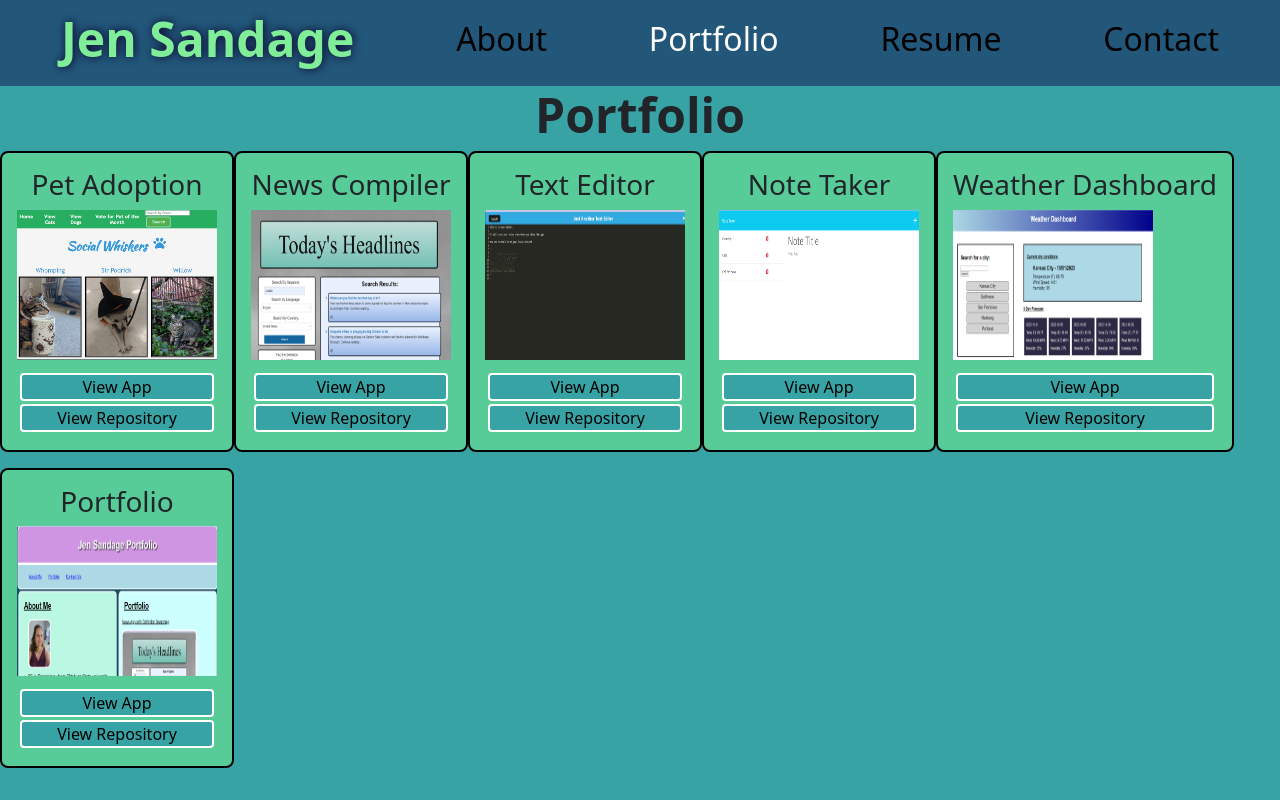
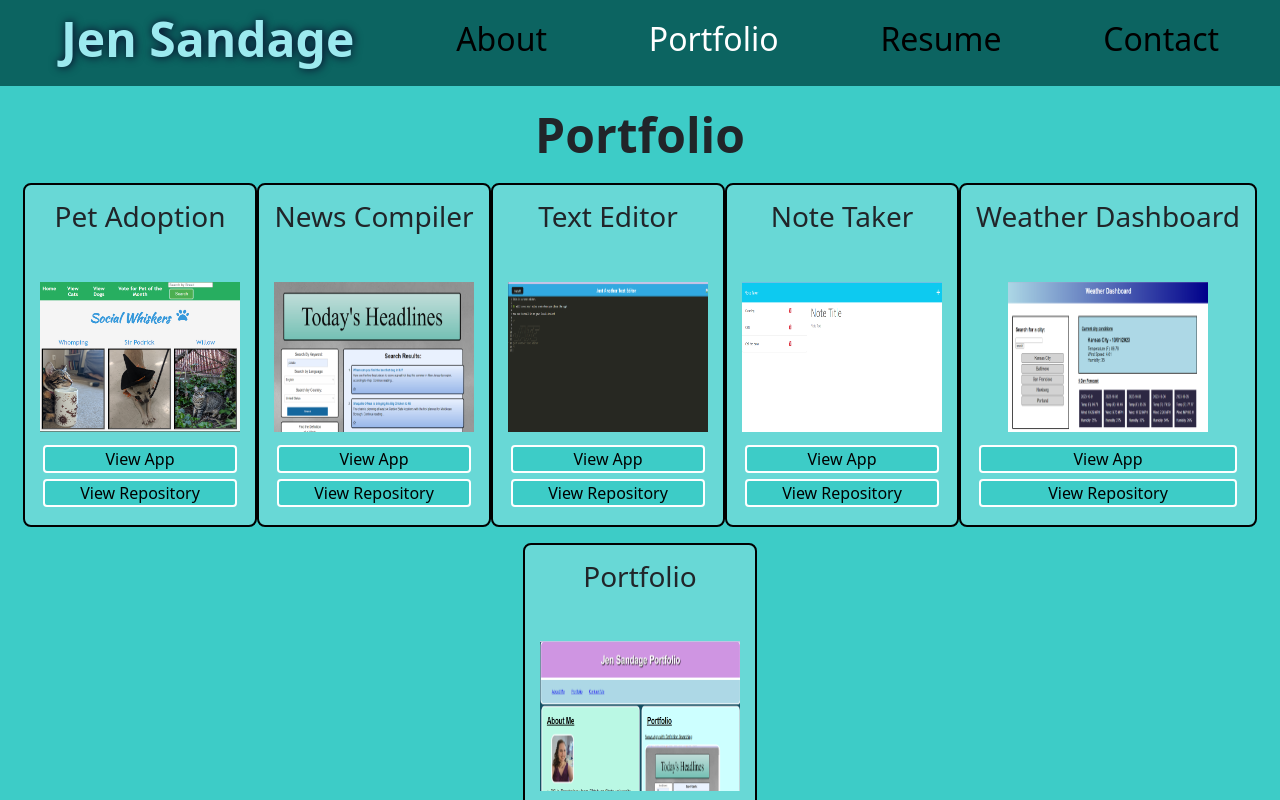
Before and after one commit to jensandage1/React-Portfolio, a React (Create React App) app in the folder portfolio/: page /portfolio in a window 1280 px wide. Shown: the top 800 px of the page. Built offline with nearby package versions, Linux system fonts and the light colour scheme.

Commit message:
changed color pallet so there wasn't a bright green

```diff
--- a/portfolio/src/components/AboutMe.js
+++ b/portfolio/src/components/AboutMe.js
@@ -7,10 +7,8 @@ export default function AboutMe(){
     return (
         <div className="about">
             <h1 id="about-me-title"> About Me </h1>
-            <img src={profilePicture} alt="Jen Sandage"/>
-            <p>I am an aspiring developer with a background in education and psychology. I spent the last several years working in schools. I developed art projects from the ground up, and managed their production through my students. I am looking for new career that will allow me to use my creativity and management skills as well as my new developer skills.</p>
+            <img id="profile-pic" src={profilePicture} alt="Jen Sandage"/>
+            <p id="bio">I am an aspiring developer with a background in education and psychology. I spent the last several years working in schools. I developed art projects from the ground up, and managed their production through my students. I am looking for new career that will allow me to use my creativity and management skills as well as my new developer skills.</p>
         </div>
     );
 }
-
-//css for formatting
--- a/portfolio/src/components/Portfolio.js
+++ b/portfolio/src/components/Portfolio.js
@@ -14,37 +14,37 @@ export default function Portfolio(){
            <div className="flex-container">
             <figure>
                 <h3 className="app-title">Pet Adoption</h3>
-                <img src={socialWhiskers} alt="screenshot of Social Whiskers App"/>
+                <img className="portfolio-img"src={socialWhiskers} alt="screenshot of Social Whiskers App"/>
                 <figcaption><a className="links"href="https://social-whiskers-ad907fdaaf47.herokuapp.com/">View App</a></figcaption>
                 <figcaption><a className="links"href="https://github.com/edwinalban/Social-Whiskers-Pet-Adoption">View Repository</a></figcaption>
             </figure>
             <figure>
                 <h3 className="app-title">News Compiler</h3>
-                <img src={newsCompiler} alt="screenshot of News Compiler App"/>
+                <img className="portfolio-img"src={newsCompiler} alt="screenshot of News Compiler App"/>
                 <figcaption><a className="links"href="https://jensandage1.github.io/News-API-app-with-Definition-Searching/">View App</a></figcaption>
                 <figcaption><a className="links"href="https://github.com/jensandage1/News-API-app-with-Definition-Searching">View Repository</a></figcaption>
             </figure>
             <figure>
                 <h3 className="app-title">Text Editor</h3>
-                <img src={textEditor} alt="screenshot of text editor App"/>
+                <img className="portfolio-img"src={textEditor} alt="screenshot of text editor App"/>
                 <figcaption><a className="links"href="https://jate-text-editor-mod-19-41afa2aa7929.herokuapp.com/">View App</a></figcaption>
                 <figcaption><a className="links"href="https://github.com/jensandage1/Progressive-Web-App-Text-Editor">View Repository</a></figcaption>
             </figure>
             <figure>
                 <h3 className="app-title">Note Taker</h3>
-                <img src={noteTaker} alt="screenshot of note taker App"/>
+                <img className="portfolio-img"src={noteTaker} alt="screenshot of note taker App"/>
                 <figcaption><a className="links"href="https://module-11-note-taker-challenge-7c52ae029d38.herokuapp.com/">View App</a></figcaption>
                 <figcaption><a className="links"href="https://github.com/jensandage1/Module-11-Challenge-Note-Taker">View Repository</a></figcaption>
             </figure>
             <figure>
                 <h3 className="app-title">Weather Dashboard</h3>
-                <img src={weatherApp} alt="screenshot of weather app"/>
+                <img className="portfolio-img"src={weatherApp} alt="screenshot of weather app"/>
                 <figcaption><a className="links"href="https://jensandage1.github.io/module-6-challenge-weather-dashboard/">View App</a></figcaption>
                 <figcaption><a className="links"href="https://github.com/jensandage1/module-6-challenge-weather-dashboard">View Repository</a></figcaption>
             </figure>
             <figure>
                 <h3 className="app-title">Portfolio</h3>
-                <img src ={portfolio} alt="screenshot of non-React portfolio" />
+                <img className="portfolio-img"src ={portfolio} alt="screenshot of non-React portfolio" />
                 <figcaption><a className="links"href="https://jensandage1.github.io/module-2-challenge-portfolio/">View App</a></figcaption>
                 <figcaption><a className="links"href="https://github.com/jensandage1/module-2-challenge-portfolio">View Repository</a></figcaption>
             </figure>
--- a/portfolio/src/styles/AboutMe.css
+++ b/portfolio/src/styles/AboutMe.css
@@ -1,5 +1,5 @@
 * {
-    background-color: #38A3A5;
+    background-color: #3dccc7;
 }
 
 h1 {
@@ -7,22 +7,29 @@ h1 {
 }
 
 #about-me-title {
-    background-color: #38A3A5;
+    background-color: #3dccc7;
     display: flex;
     justify-content: center;
+    margin: 20px;
 }
 
 .about {
-
-    padding: 10px;
     display: flex;
-    justify-content: center;
     flex-direction: column;
     min-height: 100vh;
 }
 
 img {
+    width: 200px;
     height: auto;
-    width: 10vw;
-    min-width: 100px;
+    margin-left: auto;
+    margin-right: auto;
+    margin-top: 40px;
 }
+
+#bio {
+    display: block;
+    margin-left: 5vw;
+    margin-right: 5vw;
+    font-weight: bold;
+}
--- a/portfolio/src/styles/Contact.css
+++ b/portfolio/src/styles/Contact.css
@@ -3,7 +3,7 @@
 }
 
 #contact-title {
-    background-color: #38A3a5;
+    background-color: #3dccc7;
     display: flex;
     justify-content: center;
     margin: 20px;
@@ -16,30 +16,30 @@
     margin-left: auto;
     margin-right: auto;
     margin-top: 50px;
-    background-color: #38a3a5;
+    background-color: #3dccc7;
 }
 
 .btn {
-    background-color: #80ed99;
+    background-color: #9ceaef;
     color: black;
     margin-top: 10px;
     font-weight: bold;
 }
 
 #inputFirstName {
-    background-color: #c7f9cc;
+    background-color: #c4fff9;
 }
 
 #inputLastName {
-    background-color: #c7f9cc;
+    background-color: #c4fff9;
 }
 
 #inputEmail {
-    background-color: #c7f9cc;
+    background-color: #c4fff9;
 }
 
 #inputMessage {
-    background-color: #c7f9cc;
+    background-color: #c4fff9;
 }
 
 p {
--- a/portfolio/src/styles/Footer.css
+++ b/portfolio/src/styles/Footer.css
@@ -1,5 +1,5 @@
 .footer {
-    background-color: #80ED99;
+    background-color: #9ceaef;
     display: flex;
     justify-content: space-around;
     align-items: center;
@@ -8,12 +8,12 @@
 }
 
 .a-link {
-    background-color: #80ED99;
+    background-color: #9ceaef;
     text-decoration: none;
     font-weight: bold;
 }
 
 .contact {
-    background-color: #80ED99;
+    background-color: #9ceaef;
     font-weight: bold;
 }
--- a/portfolio/src/styles/Nav.css
+++ b/portfolio/src/styles/Nav.css
@@ -1,6 +1,6 @@
 
 .nav {
-    background-color: #22577A;
+    background-color: #0c6461;
     display: flex;
     justify-content: space-around;
     align-items: center;
@@ -9,12 +9,12 @@
 
   h1 {
     font-size: 6vh;
-    background-color: #22577A;
+    background-color: #0c6461;
   }
 
   h2{
     font-size: 4vh;
-    background-color: #22577A;
+    background-color: #0c6461;
   }
 
   @media (max-width: 495px) {
@@ -29,35 +29,35 @@
 
 .nav-about {
  color: black;
- background-color: #22577a;
+ background-color: #0c6461;
 }
 
 .nav-portfolio {
   color: black;
-  background-color: #22577a;
+  background-color: #0c6461;
 }
 
 .nav-resume {
   color: black;
-  background-color: #22577a;
+  background-color: #0c6461;
 }
 
 .nav-contact {
   color: black;
-  background-color: #22577a;
+  background-color: #0c6461;
 }
 
   .nav-active-button {
     color: white;
-    background-color: #22577a;
+    background-color: #0c6461;
   }
 
   a {
-    background-color: #22577A;
+    background-color: #0c6461;
     text-decoration: none;
   }
 
   #nav-name {
-    color: #80ed99;
+    color: #9ceaef;
     text-shadow: 1px 0 10px #0b0025;
   }
--- a/portfolio/src/styles/Portfolio.css
+++ b/portfolio/src/styles/Portfolio.css
@@ -3,27 +3,33 @@
 }
 
 .portfolio-title {
-    background-color: #38A3A5;
+    background-color: #3dccc7;
     display: flex;
     justify-content: center;
+    margin: 20px;
 }
 
 .flex-container{
     display: flex;
     flex-wrap: wrap;
+    justify-content: center;
 }
 
-img {
+.portfolio-img {
     width: 200px;
     height: 150px;
     margin-bottom: 10px;
-
+    margin-left: auto;
+    margin-right: auto;
 }
 
 @media (max-width:490px) {
     img {
         display: flex;
         flex-direction: column;
+        justify-content: center;
+        margin-left: auto;
+    margin-right: auto;
     }
 }
 
@@ -37,23 +43,26 @@ figcaption {
 }
 
 .links {
-    background-color: #38A3A5;
+    background-color: #3dccc7;
     color: black;
 }
 
 .links:hover {
-    color: #C7F9CC;
+    color: #c4fff9;
 }
 
 .app-title {
     display: flex;
     justify-content: center;
-    background-color: #57cc99;
+    background-color: #68d8d6;
 }
 
 figure {
-    background-color: #57cc99;
+    background-color: #68d8d6;
     padding: 15px;
     border: solid 2px black;
     border-radius: 8px;
+    display: flex;
+    flex-direction: column;
+    justify-content: center;
 }
--- a/portfolio/src/styles/Resume.css
+++ b/portfolio/src/styles/Resume.css
@@ -7,7 +7,7 @@
 }
 
 .resume-title {
-    background-color: #38A3a5;
+    background-color: #3dccc7;
     display: flex;
     justify-content: center;
     margin: 20px;
@@ -18,21 +18,19 @@
     flex-direction: column;
     justify-content: center;
     padding: 2rem;
-
     margin-bottom: 30px;
-
 }
 
 .proficiencies {
-    background-color: #38A3A5;
+    background-color: #3dccc7;
     text-decoration: underline;
-    font-size: 2.5vw;
+    font-size: 25px;
 }
 
 li {
     padding-bottom: 4px;
     font-weight: bold;
-    font-size: 2vw;
+    font-size: 20px;
 }
 
 .resume-card {
@@ -56,3 +54,26 @@ li {
     width: 35vw;
     margin-bottom: 5px;
 }
+
+@media(max-width: 800px) {
+    .resume-body {
+        min-height: 100vh;
+        display: flex;
+        flex-direction: column;
+        justify-content: center;
+        margin: space-between;
+    }
+    .prof-card {
+        display: flex;
+        flex-direction: column;
+        justify-content: center;
+        padding: 2rem;
+        margin-bottom: 30px;
+        margin-left: auto;
+        margin-right: auto;
+    }
+    .download{
+        margin-left: auto;
+        margin-right: auto;
+    }
+}
```
